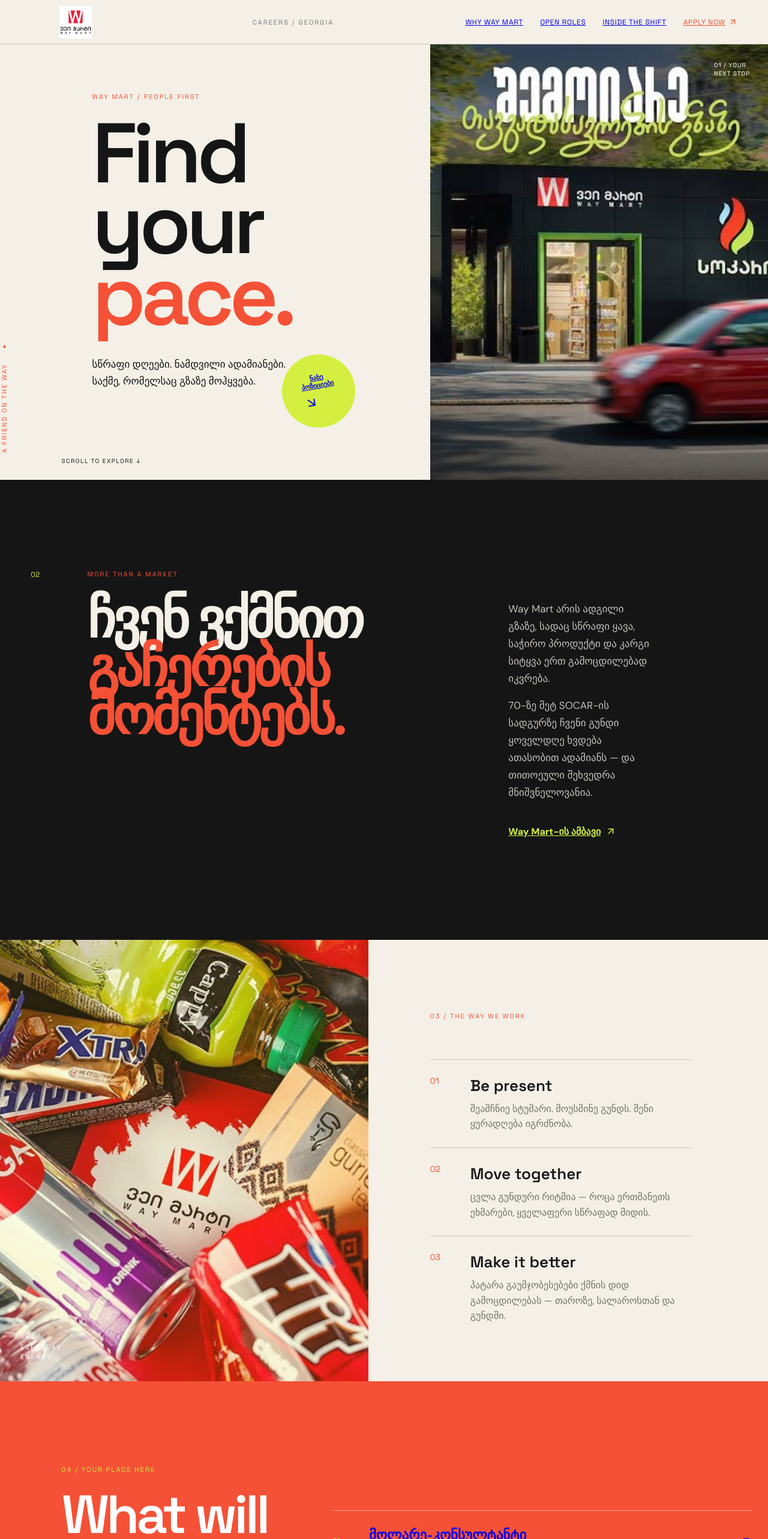
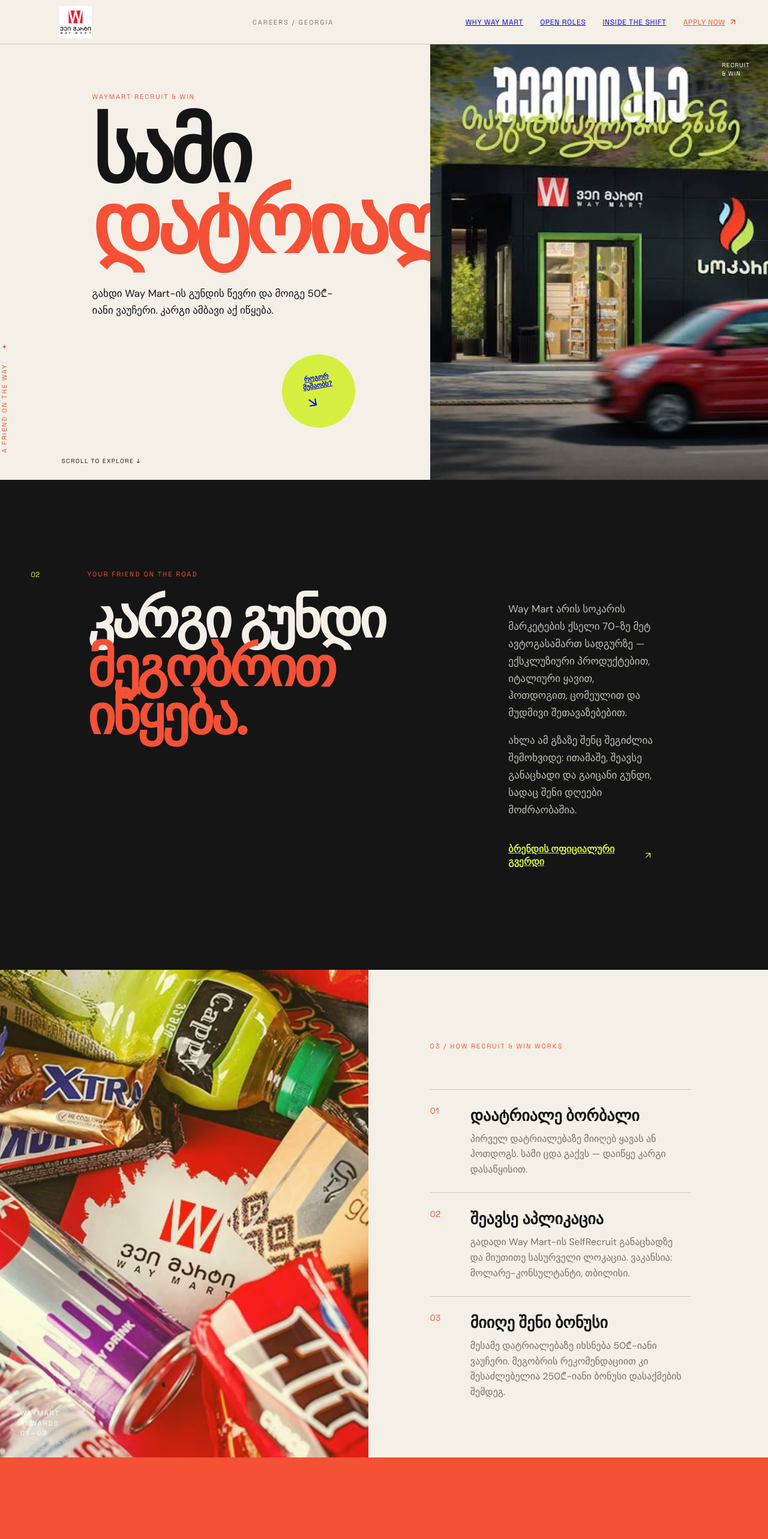
Before and after one commit to Nina932/wmartcareer, a Next.js app: page / in a window 1280 px wide. Shown: the top 2566 px of the page at 60% size. Built offline with nearby package versions, Linux system fonts and the light colour scheme.

Commit message:
Adapt careers experience to Way Mart Recruit and Win campaign

```diff
--- a/app/page.tsx
+++ b/app/page.tsx
@@ -6,12 +6,12 @@ import { useState } from 'react';
 const applyUrl='https://waymart.selfrecruit.ge/e8e7ca79-c3fc-475c-9c01-bfde96354572';
 export default function Home(){const [menu,setMenu]=useState(false);return <main className="new-site">
 <header className="topbar"><a className="wordmark" href="#start"><span className="mark">W</span><span>WAY<br/><b>MART</b></span></a><div className="location">CAREERS / GEORGIA</div><button className="menu-btn" onClick={()=>setMenu(!menu)} aria-label="მენიუ">{menu?<X/>:<Menu/>}</button><nav className={menu?'menu-panel show':'menu-panel'}><a href="#why">Why Way Mart</a><a href="#roles">Open roles</a><a href="#inside">Inside the shift</a><a href={applyUrl} target="_blank">Apply now <ArrowUpRight size={15}/></a></nav></header>
-<section className="opening" id="start"><div className="vertical-note">A FRIEND ON THE WAY <span>✦</span></div><div className="opening-copy"><p className="micro">WAY MART / PEOPLE FIRST</p><h1>Find your<br/><i>pace.</i></h1><p className="opening-lead">სწრაფი დღეები. ნამდვილი ადამიანები.<br/>საქმე, რომელსაც გზაზე მოჰყვება.</p><a className="circle-cta" href="#roles"><span>ნახე<br/>პოზიციები</span><ArrowDownRight size={24}/></a></div><div className="opening-photo"><Image src="/media/waymart-storefront.jpg" alt="Way Mart-ის მარკეტი" fill priority sizes="(max-width: 800px) 100vw, 52vw"/><div className="photo-label">01 / YOUR<br/>NEXT STOP</div></div><div className="scroll-mark">SCROLL TO EXPLORE ↓</div></section>
-<section className="statement" id="why"><div className="section-index">02</div><div className="statement-main"><p className="micro">MORE THAN A MARKET</p><h2>ჩვენ ვქმნით<br/><span>გაჩერების<br/>მომენტებს.</span></h2></div><div className="statement-side"><p>Way Mart არის ადგილი გზაზე, სადაც სწრაფი ყავა, საჭირო პროდუქტი და კარგი სიტყვა ერთ გამოცდილებად იკვრება.</p><p>70-ზე მეტ SOCAR-ის სადგურზე ჩვენი გუნდი ყოველდღე ხვდება ათასობით ადამიანს — და თითოეული შეხვედრა მნიშვნელოვანია.</p><a className="arrow-link" href="https://sgp.ge/way-mart" target="_blank">Way Mart-ის ამბავი <ArrowUpRight size={18}/></a></div></section>
-<section className="manifesto"><div className="manifesto-image"><Image src="/media/waymart-story-1.avif" alt="Way Mart-ის სამუშაო გარემო" fill sizes="50vw"/><span>THE<br/>EVERYDAY<br/>ENERGY</span></div><div className="manifesto-list"><p className="micro">03 / THE WAY WE WORK</p><Manifesto n="01" t="Be present" p="შეამჩნიე სტუმარი. მოუსმინე გუნდს. შენი ყურადღება იგრძნობა."/><Manifesto n="02" t="Move together" p="ცვლა გუნდური რიტმია — როცა ერთმანეთს ეხმარები, ყველაფერი სწრაფად მიდის."/><Manifesto n="03" t="Make it better" p="პატარა გაუმჯობესებები ქმნის დიდ გამოცდილებას — თაროზე, სალაროსთან და გუნდში."/></div></section>
-<section className="roles-new" id="roles"><div className="roles-intro"><p className="micro">04 / YOUR PLACE HERE</p><h2>What will<br/><i>you bring?</i></h2><p>აირჩიე როლი და დაიწყე იქ, სადაც შენი ხასიათი და ენერგია ყველაზე მეტად გამოგადგება.</p></div><div className="role-rail"><Role n="01" t="მოლარე-კონსულტანტი" d="თბილისი · რეგიონები"/><Role n="02" t="საწყობის ადმინისტრატორი" d="ლოჯისტიკა · ოპერაციები"/><Role n="03" t="რეგიონალური მენეჯერი" d="ლიდერობა · ზრდა"/><a className="see-all" href={applyUrl} target="_blank">ყველა<br/>ვაკანსია <ArrowUpRight size={20}/></a></div></section>
+<section className="opening" id="start"><div className="vertical-note">A FRIEND ON THE WAY <span>✦</span></div><div className="opening-copy"><p className="micro">WAYMART RECRUIT & WIN</p><h1>სამი<br/><i>დატრიალება.</i></h1><p className="opening-lead">გახდი Way Mart-ის გუნდის წევრი და მოიგე 50₾-იანი ვაუჩერი. კარგი ამბავი აქ იწყება.</p><a className="circle-cta" href="#campaign"><span>როგორ<br/>მუშაობს?</span><ArrowDownRight size={24}/></a></div><div className="opening-photo"><Image src="/media/waymart-storefront.jpg" alt="Way Mart-ის მარკეტი" fill priority sizes="(max-width: 800px) 100vw, 52vw"/><div className="photo-label">RECRUIT<br/>& WIN</div></div><div className="scroll-mark">SCROLL TO EXPLORE ↓</div></section>
+<section className="statement" id="why"><div className="section-index">02</div><div className="statement-main"><p className="micro">YOUR FRIEND ON THE ROAD</p><h2>კარგი გუნდი<br/><span>მეგობრით<br/>იწყება.</span></h2></div><div className="statement-side"><p>Way Mart არის სოკარის მარკეტების ქსელი 70-ზე მეტ ავტოგასამართ სადგურზე — ექსკლუზიური პროდუქტებით, იტალიური ყავით, ჰოთდოგით, ცომეულით და მუდმივი შეთავაზებებით.</p><p>ახლა ამ გზაზე შენც შეგიძლია შემოხვიდე: ითამაშე, შეავსე განაცხადი და გაიცანი გუნდი, სადაც შენი დღეები მოძრაობაშია.</p><a className="arrow-link" href="https://sgp.ge/en/way-mart" target="_blank">ბრენდის ოფიციალური გვერდი <ArrowUpRight size={18}/></a></div></section>
+<section className="manifesto" id="campaign"><div className="manifesto-image"><Image src="/media/waymart-story-1.avif" alt="Way Mart-ის სამუშაო გარემო" fill sizes="50vw"/><span>WAYMART<br/>REWARDS<br/>01—03</span></div><div className="manifesto-list"><p className="micro">03 / HOW RECRUIT & WIN WORKS</p><Manifesto n="01" t="დაატრიალე ბორბალი" p="პირველ დატრიალებაზე მიიღებ ყავას ან ჰოთდოგს. სამი ცდა გაქვს — დაიწყე კარგი დასაწყისით."/><Manifesto n="02" t="შეავსე აპლიკაცია" p="გადადი Way Mart-ის SelfRecruit განაცხადზე და მიუთითე სასურველი ლოკაცია. ვაკანსია: მოლარე-კონსულტანტი, თბილისი."/><Manifesto n="03" t="მიიღე შენი ბონუსი" p="მესამე დატრიალებაზე იხსნება 50₾-იანი ვაუჩერი. მეგობრის რეკომენდაციით კი შესაძლებელია 250₾-იანი ბონუსი დასაქმების შემდეგ."/></div></section>
+<section className="roles-new" id="roles"><div className="roles-intro"><p className="micro">04 / OPEN ROLE</p><h2>შენი ახალი<br/><i>დასაწყისი.</i></h2><p>კამპანიის მიმდინარე პოზიციაა მოლარე-კონსულტანტი თბილისში — სრული განაკვეთი და 24-საათიანი ცვლის რეჟიმი.</p></div><div className="role-rail"><Role n="01" t="მოლარე-კონსულტანტი" d="თბილისი · სრული განაკვეთი · 24-საათიანი ცვლა"/><Role n="02" t="რას გააკეთებ" d="მომსახურება · სალარო · პროდუქტი · წესრიგი"/><Role n="03" t="რას მიიღებ" d="110–120₾ ცვლაში · ბონუსი 200–250₾ · დაზღვევა · ტრანსპორტი"/><a className="see-all" href={applyUrl} target="_blank">შეავსე<br/>აპლიკაცია <ArrowUpRight size={20}/></a></div></section>
 <section className="shift" id="inside"><div className="shift-title"><p className="micro">05 / INSIDE THE SHIFT</p><h2>One day.<br/><i>Many stories.</i></h2></div><div className="shift-collage"><div className="collage-large"><Image src="/media/waymart-story-2.avif" alt="Way Mart-ის გუნდი" fill sizes="45vw"/><span>TEAM / 01</span></div><div className="collage-small"><Image src="/media/waymart-storefront.jpg" alt="Way Mart-ის ლოკაცია" fill sizes="25vw"/><span>PLACE / 02</span></div><div className="collage-copy">ყოველი ცვლა განსხვავებულია.<br/><strong>შენი ისტორია აქ იწყება.</strong></div></div></section>
-<section className="join"><div className="join-top"><p className="micro">06 / TAKE THE NEXT STEP</p><span>READY WHEN<br/>YOU ARE.</span></div><h2>მოდი,<br/><i>გზაზე</i> შევხვდეთ.</h2><a className="apply-stamp" href={applyUrl} target="_blank">შეავსე<br/>განაცხადი <ArrowUpRight size={24}/></a></section>
+<section className="join"><div className="join-top"><p className="micro">06 / TAKE THE NEXT STEP</p><span>COFFEE · HOTDOG<br/>· 50₾ VOUCHER</span></div><h2>დაატრიალე.<br/><i>შეავსე.</i><br/>შემოგვიერთდი.</h2><a className="apply-stamp" href={applyUrl} target="_blank">დაიწყე<br/>ახლა <ArrowUpRight size={24}/></a></section>
 <footer><a className="wordmark" href="#start"><span className="mark">W</span><span>WAY<br/><b>MART</b></span></a><span>შენი მეგობარი გზაზე</span><div><a href="https://www.facebook.com/WayMartGeorgia/" target="_blank">FB</a><a href="https://www.tiktok.com/@waymart" target="_blank">TT</a></div></footer></main>}
 function Role({n,t,d}:{n:string,t:string,d:string}){return <a className="role-line" href={applyUrl} target="_blank"><b>{n}</b><span><strong>{t}</strong><small>{d}</small></span><ArrowUpRight size={19}/></a>}
 function Manifesto({n,t,p}:{n:string,t:string,p:string}){return <div className="manifesto-row"><b>{n}</b><div><h3>{t}</h3><p>{p}</p></div></div>}
```
